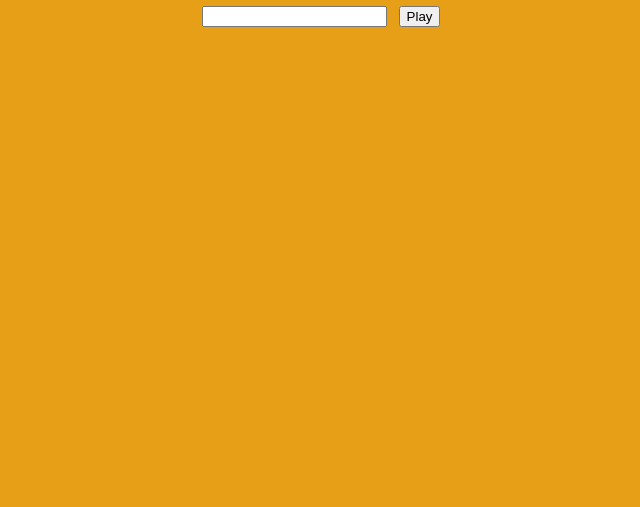
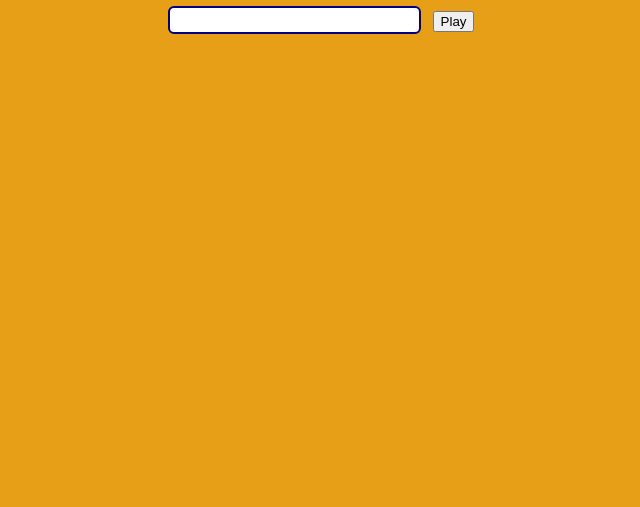
Before and after one commit to Vignesh44ARR/fizzbuzz, a plain HTML site: page index.html in a window 1280 px wide. Shown: the part 293-800 px from the top of the page, without its empty margins (319-959 px from the left). Drawn offline with Linux system fonts and the light colour scheme.

Commit message:
Update index.html

```diff
--- a/index.html
+++ b/index.html
@@ -39,6 +39,11 @@
         font-size: 30px;
         font-weight: bold;
     }
+    input{
+    font-size: 19px;
+    border: 2px solid navy;
+    border-radius: 6px;
+  }
 
     body{
   background-color:rgb(231, 159, 24);
```
